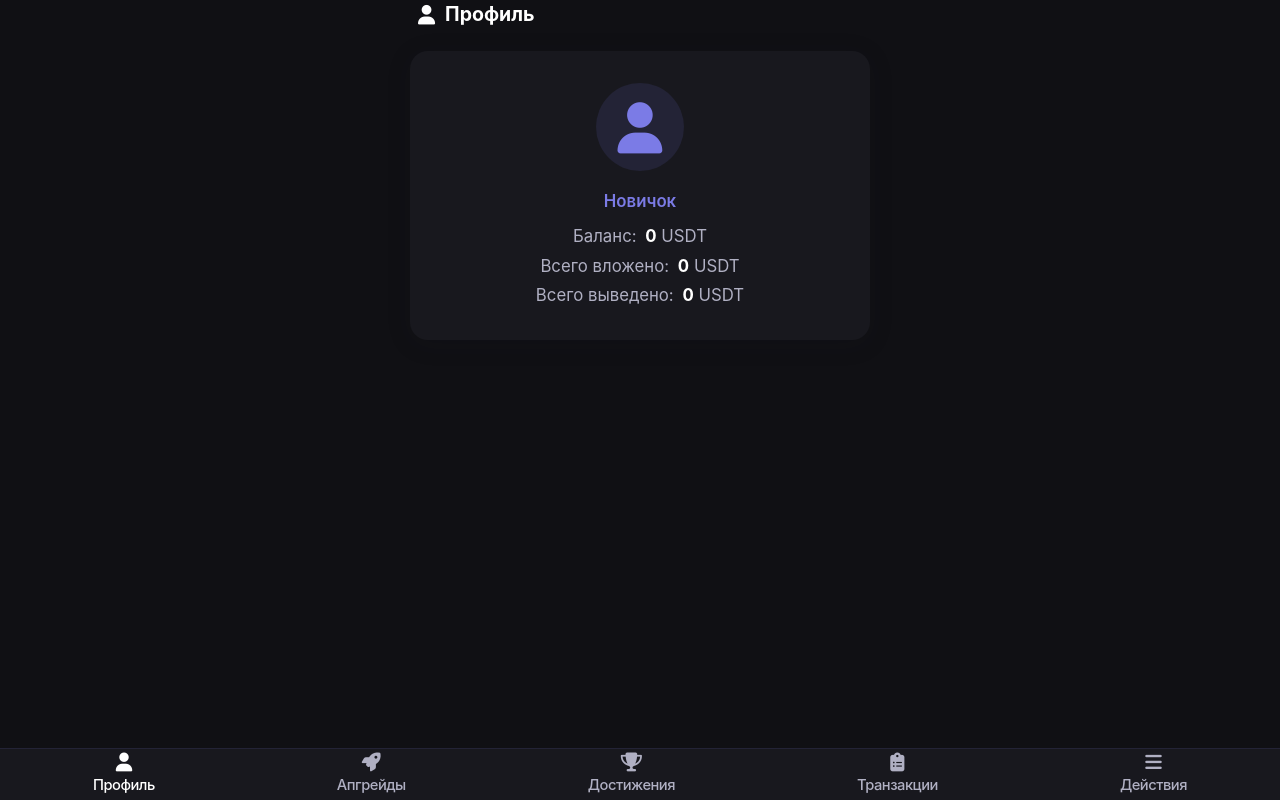
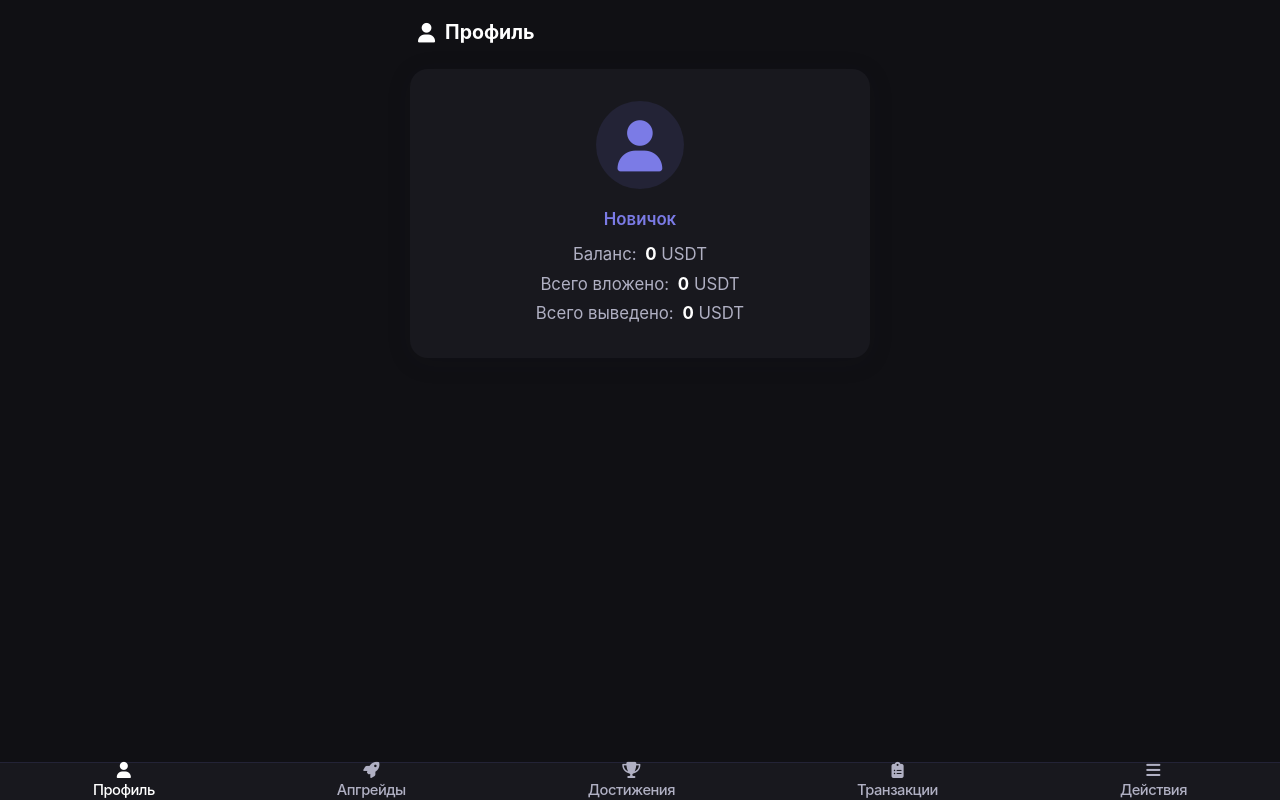
Before and after one commit to emoread23/miniapp23, a Python web app: template miniapp/zakaz/api/templates/index.html in a window 1280 px wide. Run offline with Jinja, Linux system fonts and the light colour scheme; the template is opened without the code that fills it, so the values that code supplies are empty.

Commit message:
blum style: одна страница, меню по ТЗ, плавный скролл

```diff
--- a/miniapp/zakaz/api/templates/index.html
+++ b/miniapp/zakaz/api/templates/index.html
@@ -42,6 +42,7 @@
             gap: 10px;
             padding-left: 8px;
             padding-right: 8px;
+            margin-top: 18px;
         }
         .blum-profile-avatar {
             width: 88px;
@@ -172,7 +173,7 @@
             left: 0; right: 0; bottom: 0;
             background: #18181e;
             border-top: 1.5px solid #232336;
-            height: 52px;
+            height: 38px;
             display: flex;
             justify-content: space-around;
             align-items: center;
@@ -194,12 +195,12 @@
             padding: 0 2px;
         }
         .blum-menu-btn i {
-            font-size: 1.18rem;
-            margin-bottom: 1px;
+            font-size: 1.01rem;
+            margin-bottom: 0px;
         }
         .blum-menu-btn span {
-            font-size: 0.68rem;
-            margin-top: 1px;
+            font-size: 0.60rem;
+            margin-top: 0px;
             letter-spacing: -0.5px;
         }
         .blum-menu-btn.active, .blum-menu-btn:active {
```
